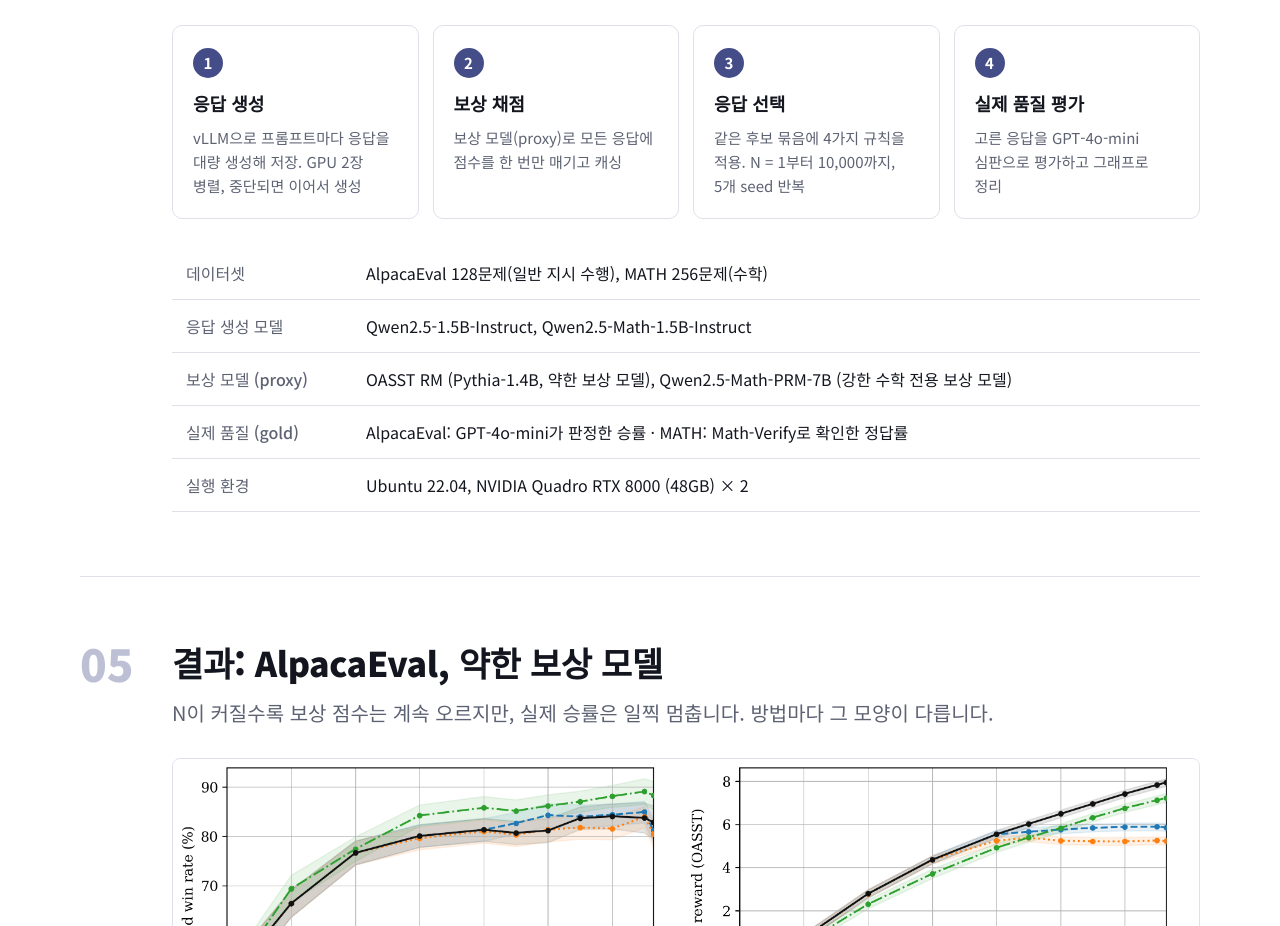
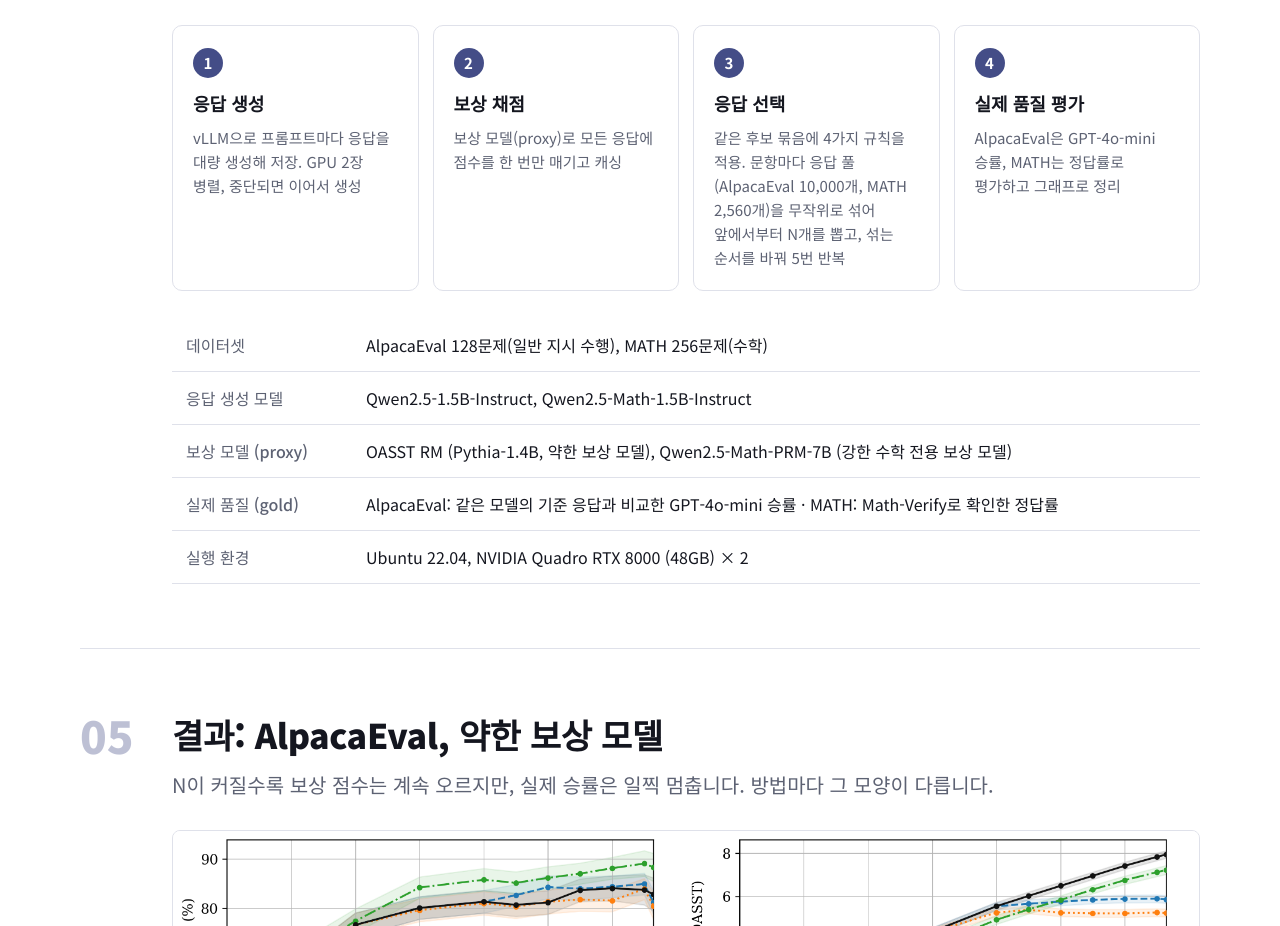
Before and after one commit to changmin-jen/changmin-jen.github.io, a plain HTML site: page capstone.html in a window 1280 px wide. Shown: the part 3349-4275 px from the top of the page. Drawn offline with Linux system fonts and the light colour scheme.

Commit message:
Exhibition page: clarify candidate sampling and gold evaluation in setup
Co-Authored-By: Claude Opus 5.5 <noreply@anthropic.com>
Claude-Session: https://claude.ai/code/session_01RsoNj1QZTnCuFrZ6RFM3K3

```diff
--- a/capstone.html
+++ b/capstone.html
@@ -307,15 +307,15 @@ footer { border-top:1px solid var(--line); padding:28px 0 40px; color:var(--mute
       <div class="pipeline">
         <div class="step"><h3>응답 생성</h3><p>vLLM으로 프롬프트마다 응답을 대량 생성해 저장. GPU 2장 병렬, 중단되면 이어서 생성</p></div>
         <div class="step"><h3>보상 채점</h3><p>보상 모델(proxy)로 모든 응답에 점수를 한 번만 매기고 캐싱</p></div>
-        <div class="step"><h3>응답 선택</h3><p>같은 후보 묶음에 4가지 규칙을 적용. N = 1부터 10,000까지, 5개 seed 반복</p></div>
-        <div class="step"><h3>실제 품질 평가</h3><p>고른 응답을 GPT-4o-mini 심판으로 평가하고 그래프로 정리</p></div>
+        <div class="step"><h3>응답 선택</h3><p>같은 후보 묶음에 4가지 규칙을 적용. 문항마다 응답 풀(AlpacaEval 10,000개, MATH 2,560개)을 무작위로 섞어 앞에서부터 N개를 뽑고, 섞는 순서를 바꿔 5번 반복</p></div>
+        <div class="step"><h3>실제 품질 평가</h3><p>AlpacaEval은 GPT-4o-mini 승률, MATH는 정답률로 평가하고 그래프로 정리</p></div>
       </div>
       <table class="setup">
         <tbody>
           <tr><th>데이터셋</th><td>AlpacaEval 128문제(일반 지시 수행), MATH 256문제(수학)</td></tr>
           <tr><th>응답 생성 모델</th><td>Qwen2.5-1.5B-Instruct, Qwen2.5-Math-1.5B-Instruct</td></tr>
           <tr><th>보상 모델 (proxy)</th><td>OASST RM (Pythia-1.4B, 약한 보상 모델), Qwen2.5-Math-PRM-7B (강한 수학 전용 보상 모델)</td></tr>
-          <tr><th>실제 품질 (gold)</th><td>AlpacaEval: GPT-4o-mini가 판정한 승률 · MATH: Math-Verify로 확인한 정답률</td></tr>
+          <tr><th>실제 품질 (gold)</th><td>AlpacaEval: 같은 모델의 기준 응답과 비교한 GPT-4o-mini 승률 · MATH: Math-Verify로 확인한 정답률</td></tr>
           <tr><th>실행 환경</th><td>Ubuntu 22.04, NVIDIA Quadro RTX 8000 (48GB) × 2</td></tr>
         </tbody>
       </table>
```
